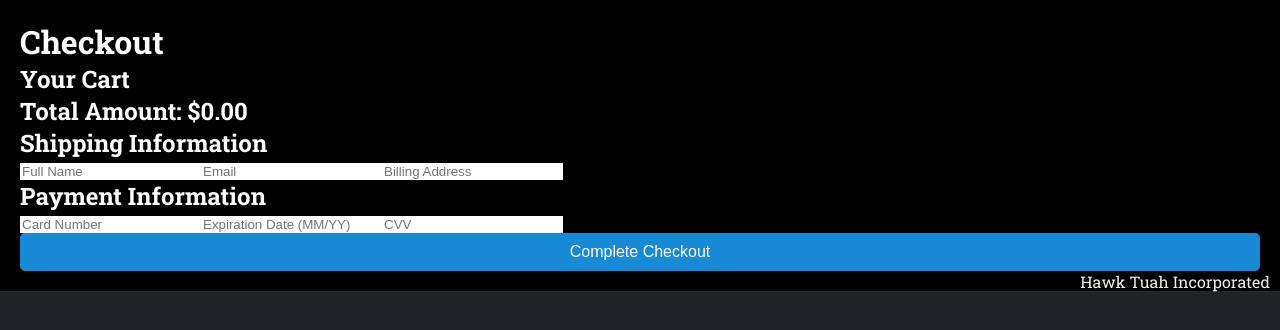
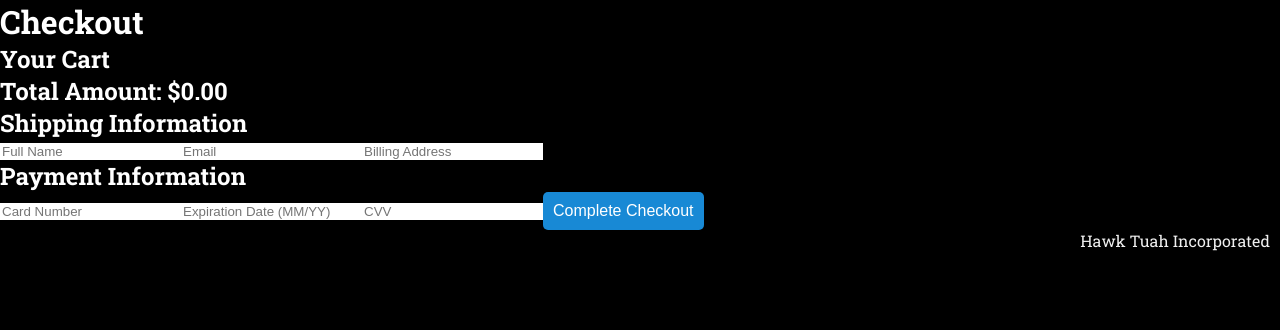
Before and after one commit to fchowdhury0/tuah-tuah-movies, a React (Create React App) app: page /checkout in a window 1280 px wide. Shown: the top 330 px of the page. Built offline with nearby package versions, Linux system fonts and the light colour scheme.

Commit message:
Editing Checkout and Home Search Button

```diff
--- a/src/pages/Checkout/Checkout.jsx
+++ b/src/pages/Checkout/Checkout.jsx
@@ -1,10 +1,10 @@
 import React, { useState } from 'react';
 import ManageMovies from '../AdminView/ManageMovies.jsx';
-import Footer from '../../components/Footer/Footer.jsx';
+import Footer from '../../components/Footer/footer.jsx';
 import Menu from '../../components/Menu/Menu.jsx';
-import NavBar from '../../components/NavBar/NavBar.jsx';
+import NavBar from '../../components/NavBar/navbar.jsx';
 import { useLocation } from 'react-router-dom';
-
+import './Checkout.scss'
 const Checkout = () => {
   const location = useLocation();
   const { tickets, total } = location.state || { tickets: {}, total: 0 };
@@ -39,7 +39,7 @@ const location = useLocation();
   };
 
   return (
-    <div style={{ color: 'white', backgroundColor: 'black', padding: '20px' }}>
+    <div className="main-checkout">
 
       <h1>Checkout</h1>
       <div className="checkout-container">
@@ -105,7 +105,7 @@ const location = useLocation();
             required
           />
 
-          <button type="submit">Complete Checkout</button>
+          <button className="submit-button" type="submit">Complete Checkout</button>
         </form>
       </div>
       <Footer />
--- /dev/null
+++ b/src/pages/Checkout/Checkout.scss
@@ -0,0 +1,17 @@
+.main-checkout {
+  color: white;
+  background-color: black;
+  position: absolute;
+  justify-content: center;
+  top: 0;
+  bottom: 0;
+  left: 0;
+  right: 0;
+}
+.checkout-container {
+  flex: 1;
+}
+.submit-button {
+  width: fit-content;
+  align-self: flex-end;
+}
--- a/src/pages/Home/Home.jsx
+++ b/src/pages/Home/Home.jsx
@@ -14,6 +14,7 @@ const Home = () => {
   useEffect(() => {
     fetchMovies();
   }, []);
+
 
   const fetchMovies = () => {
     fetch('http://localhost:8080/api/movies')
@@ -34,6 +35,7 @@ const Home = () => {
         setError(err.message);
         setLoading(false);
       });
+      console.log(movies)
   };
 
   const handleSearch = (e) => {
@@ -42,7 +44,7 @@ const Home = () => {
       fetchMovies();
       return;
     }
-    fetch(`http://localhost:8081/api/movies/search?title=${encodeURIComponent(searchTerm)}`)
+    fetch(`http://localhost:8080/api/movies/search?title=${encodeURIComponent(searchTerm)}`)
       .then((res) => {
         if (!res.ok) {
           throw new Error(`Search failed! status: ${res.status}`);
@@ -101,7 +103,7 @@ const Home = () => {
             value={searchTerm}
             onChange={(e) => setSearchTerm(e.target.value)}
           />
-          <button type="submit">
+          <button className="search-button" type="submit">
             🔍
           </button>
         </form>
--- a/src/pages/Home/Home.scss
+++ b/src/pages/Home/Home.scss
@@ -7,18 +7,17 @@
   background-color: #212426;
   min-height: 100vh;
   color: #ffffff;
-    position: relative; /* To position absolute children relative to this */
+  position: relative;
+  /* To position absolute children relative to this */
 }
 
 /* Page Title */
 .app h1 {
   font-size: 3rem;
   letter-spacing: 0.9px;
-    background: linear-gradient(
-      90deg,
+  background: linear-gradient(90deg,
       rgb(180, 186, 249) 100%,
-      rgba(249, 211, 180, 0) 100%
-    );
+      rgba(249, 211, 180, 0) 100%);
   background-clip: text;
   -webkit-background-clip: text;
   -webkit-text-fill-color: transparent;
@@ -37,7 +36,8 @@
 /* Login Button */
 .login-button {
   padding: 8px 16px;
-    background-color: #1889d5; /* Blue */
+  background-color: #1889d5;
+  /* Blue */
   color: #ffffff;
   border: none;
   border-radius: 5px;
@@ -47,13 +47,15 @@
 }
 
 .login-button:hover {
-    background-color: #0f6ab5; /* Darker Blue */
+  background-color: #0f6ab5;
+  /* Darker Blue */
 }
 
 /* Registration Button */
 .register-button {
   padding: 8px 16px;
-    background-color: #28a745; /* Green */
+  background-color: #28a745;
+  /* Green */
   color: #ffffff;
   border: none;
   border-radius: 5px;
@@ -63,7 +65,8 @@
 }
 
 .register-button:hover {
-    background-color: #1e7e34; /* Darker Green */
+  background-color: #1e7e34;
+  /* Darker Green */
 }
 
 /* Search Bar */
@@ -96,16 +99,18 @@
   background: #1f2123;
 }
 
-  .search form button {
-    background: none;
-    border: none;
+.search-button {
+  width: fit-content;
   cursor: pointer;
   color: #a1a1a1;
   font-size: 1.5rem;
-    padding: 0 1rem;
+  padding: 0;
+  border: none;
+  background: none;
+
 }
 
-  .search form button:hover {
+.search-button:hover {
   color: #f9d3b4;
 }
 
```
Lines whose indentation alone changed are shown as unchanged.
